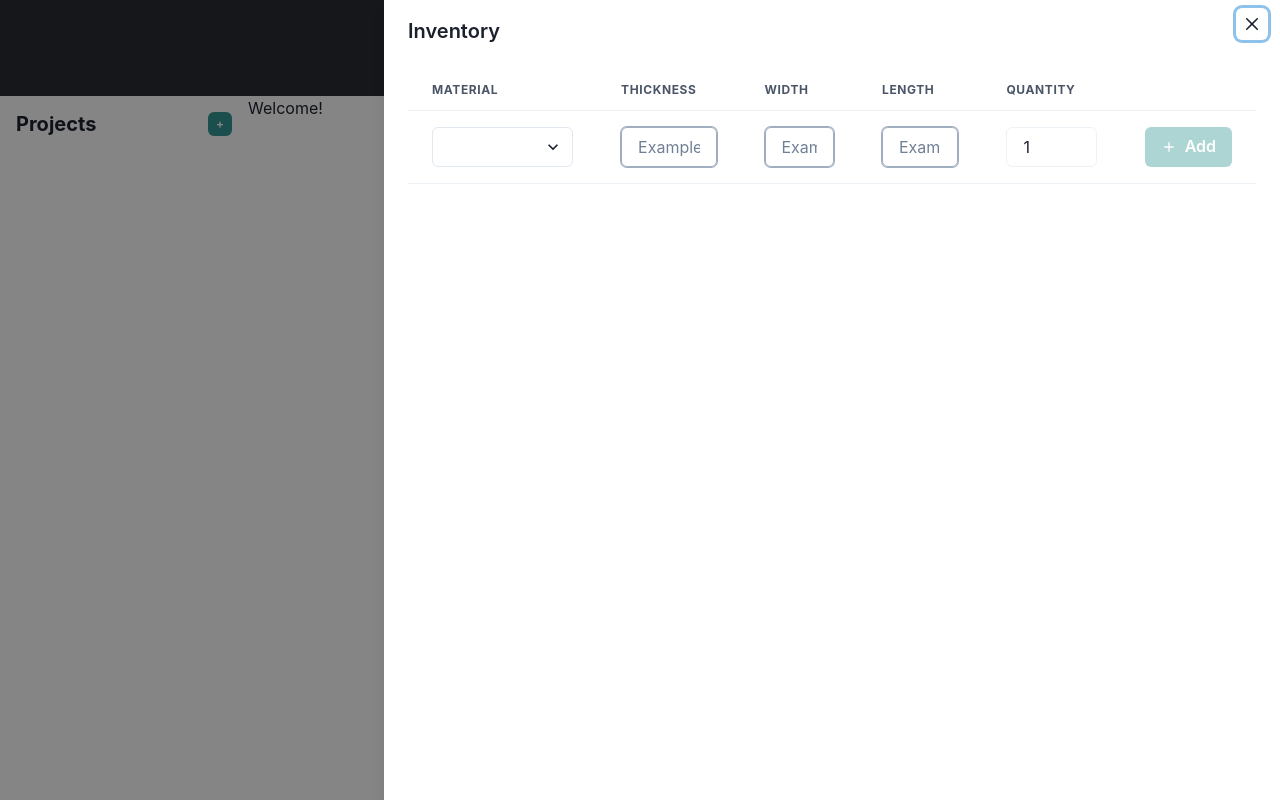
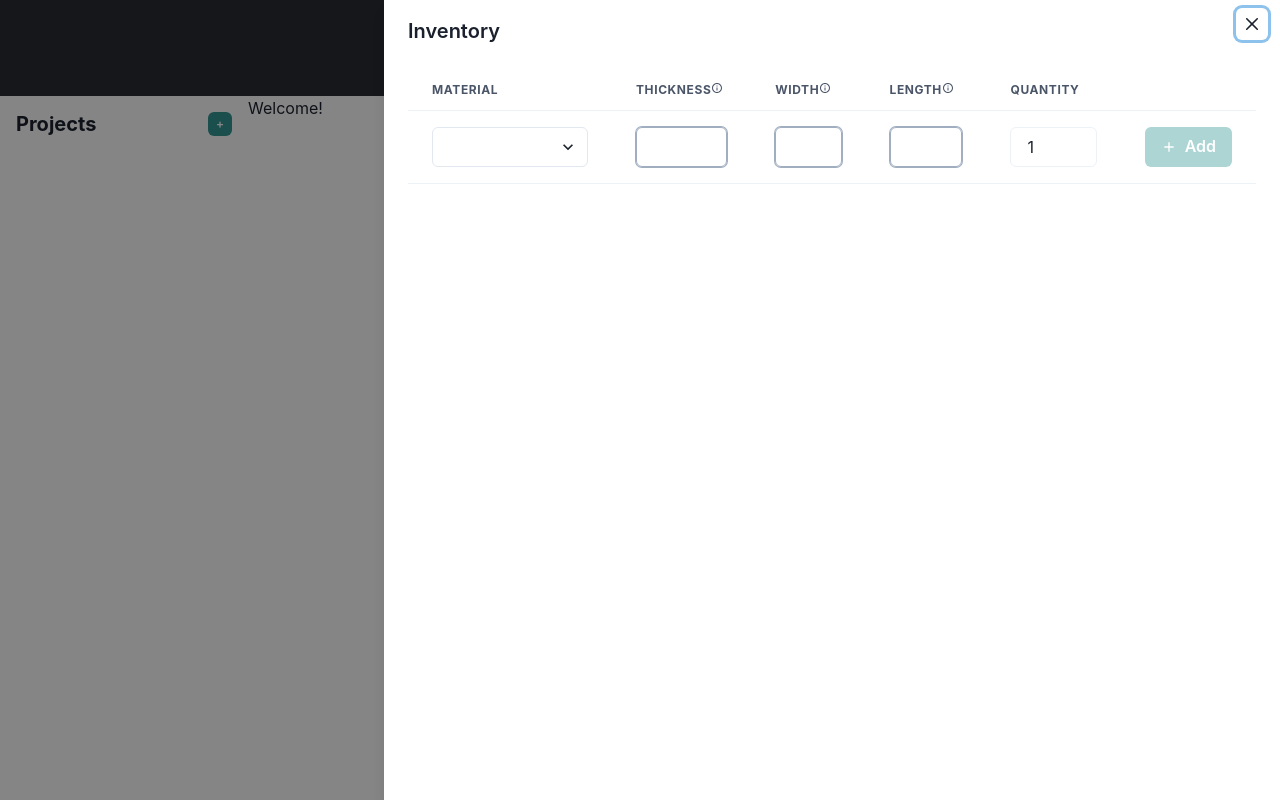
Before and after one commit to jaeseopark/thrift, a React (Create React App) app in the folder thrift/: page / in a window 1280 px wide. Both pictures are taken after a click on the element 1172 px from the left and 48 px from the top of the page. Shown: the top 800 px of the page. Built offline with nearby package versions, Linux system fonts and the light colour scheme.

Commit message:
feat: measurement format tooltip

```diff
--- a/thrift/src/MaterialTable.tsx
+++ b/thrift/src/MaterialTable.tsx
@@ -1,10 +1,11 @@
 import { KeyboardEvent, useCallback, useEffect, useMemo, useState } from "react";
 import { ReactNode } from "react";
 
-import { Button, Checkbox, Flex, Input, Select, Spacer, Td, Tr } from "@chakra-ui/react";
+import { Button, Checkbox, Flex, Icon, Input, Select, Spacer, Td, Tr } from "@chakra-ui/react";
 import { Table, Th, Thead } from "@chakra-ui/react";
+import { Tooltip } from "@chakra-ui/react";
 import { debounce } from "debounce";
-import { MdAdd, MdOutlineDone } from "react-icons/md";
+import { MdAdd, MdInfoOutline, MdOutlineDone } from "react-icons/md";
 
 import { AbstractMaterial, CutlistItem } from "./schema";
 import { useData } from "./useData";
@@ -162,7 +163,6 @@ export const Row = ({
         <Input
           type="text"
           value={editThickness}
-          placeholder='Example: 3/4" or 19 mm'
           isInvalid={!thickness}
           errorBorderColor={editThickness && !thickness ? "red.500" : "gray.400"}
           onKeyDown={handleKeyDown}
@@ -182,7 +182,6 @@ export const Row = ({
         <Input
           type="text"
           value={editWidth}
-          placeholder='Example: 9 3/4" or 248 mm'
           isInvalid={!width}
           errorBorderColor={editWidth && !width ? "red.500" : "gray.400"}
           onKeyDown={handleKeyDown}
@@ -202,7 +201,6 @@ export const Row = ({
         <Input
           type="text"
           value={editLength}
-          placeholder='Example: 64" or 1626 mm'
           isInvalid={!length}
           errorBorderColor={editLength && !length ? "red.500" : "gray.400"}
           onKeyDown={handleKeyDown}
@@ -254,10 +252,31 @@ export const MaterialTableShell = ({ children }: { children: ReactNode }) => (
     <Thead>
       <Tr>
         <Th width="550px">Material</Th>
-        <Th width="240px">Thickness</Th>
-        <Th width="240px">Width</Th>
-        <Th width="240px">Length</Th>
-        <Th width="240px">Quantity</Th>
+        <Th width="200px">
+          Thickness
+          <Tooltip label='Example: 3/4" or 19 mm' fontSize="md">
+            <span>
+              <Icon as={MdInfoOutline} />
+            </span>
+          </Tooltip>
+        </Th>
+        <Th width="200px">
+          Width
+          <Tooltip label='Example: 5 1/2" or 140 mm' fontSize="md">
+            <span>
+              <Icon as={MdInfoOutline} />
+            </span>
+          </Tooltip>
+        </Th>
+        <Th width="200px">
+          Length
+          <Tooltip label='Example: 36" or 914 mm' fontSize="md">
+            <span>
+              <Icon as={MdInfoOutline} />
+            </span>
+          </Tooltip>
+        </Th>
+        <Th width="200px">Quantity</Th>
         <Th />
       </Tr>
     </Thead>
```
